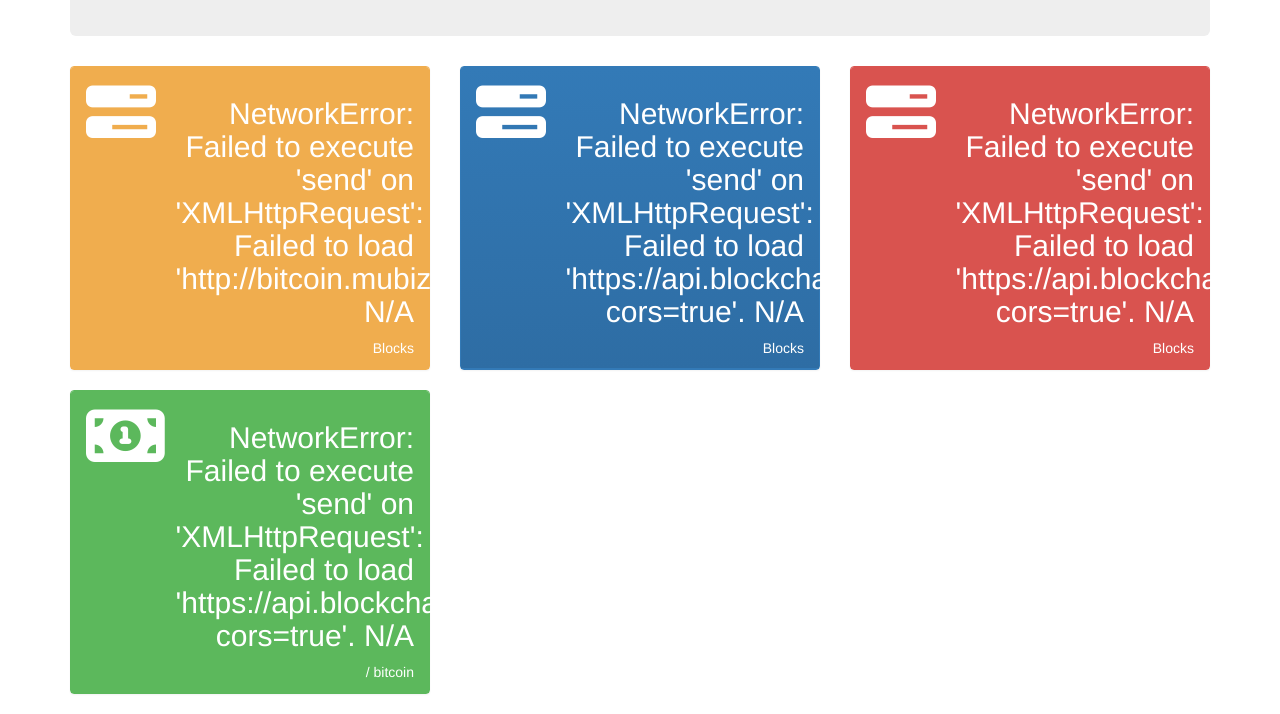
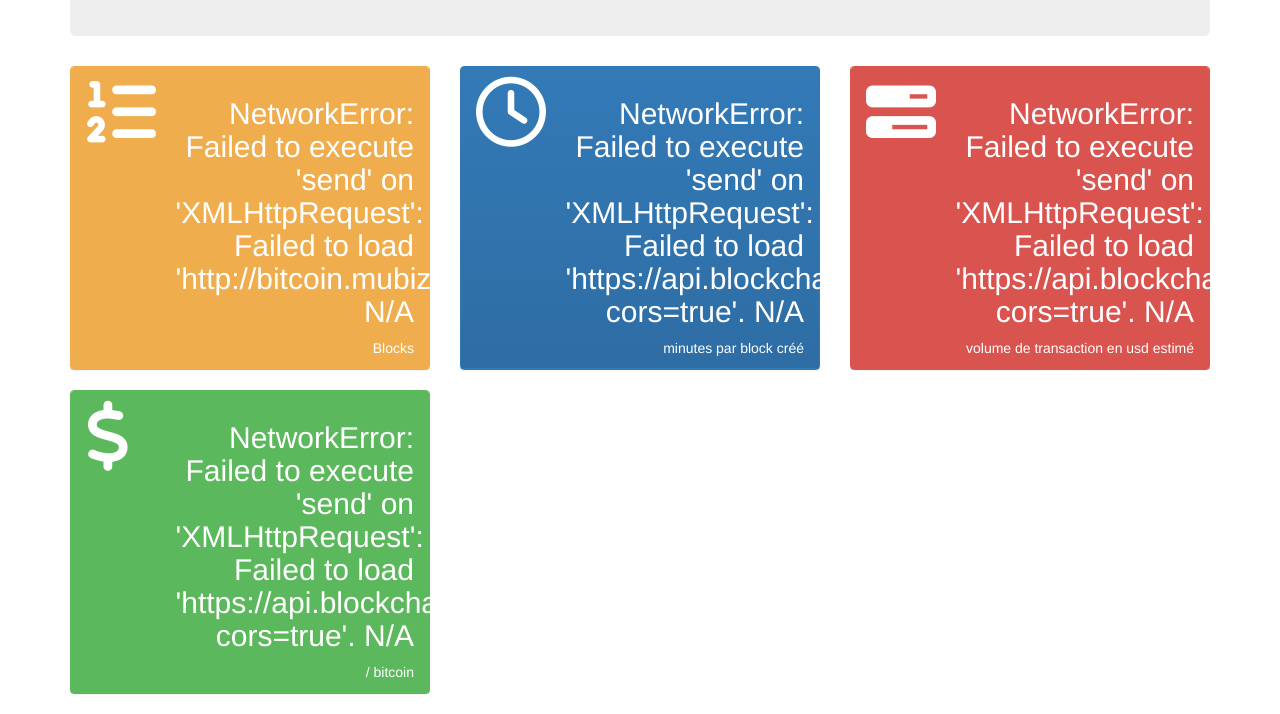
Before and after one commit to LUDOVICARS/LUDOVICARS.github.io, a plain HTML site: page bitcoin/index.html in a window 1280 px wide. Shown: the part 219-933 px from the top of the page. Drawn offline with nearby package versions, Linux system fonts and the light colour scheme; no server answers.

Commit message:
Update index.html

```diff
--- a/bitcoin/index.html
+++ b/bitcoin/index.html
@@ -55,7 +55,7 @@
 						<div class="panel-heading">
 							<div class="row">
 								<div class="col-xs-3">
-									<i class="fa fa-tasks fa-5x"></i>
+									<i class="fa fa-list-ol fa-5x"></i>
 								</div>
 								<div class="col-xs-9 text-right">
 									<h2>
@@ -72,13 +72,13 @@
 						<div class="panel-heading">
 							<div class="row">
 								<div class="col-xs-3">
-									<i class="fa fa-tasks fa-5x"></i>
+									<i class="fa fa-clock-o fa-5x"></i>
 								</div>
 								<div class="col-xs-9 text-right">
 									<h2>
 										<span id="bitcoin_network_hash"></span>
 									</h2>
-									<div>Blocks</div>
+									<div>minutes par block créé</div>
 								</div>
 							</div>
 						</div>
@@ -95,7 +95,7 @@
 									<h2>
 										<span id="bitcoin_blocks"></span>
 									</h2>
-									<div>Blocks</div>
+									<div>volume de transaction en usd estimé</div>
 								</div>
 							</div>
 						</div>
@@ -106,7 +106,7 @@
 						<div class="panel-heading">
 							<div class="row">
 								<div class="col-xs-3">
-									<i class="fa fa-money fa-5x"></i>
+									<i class="fa fa-usd fa-5x"></i>
 								</div>
 								<div class="col-xs-9 text-right">
 									<h2>
```
